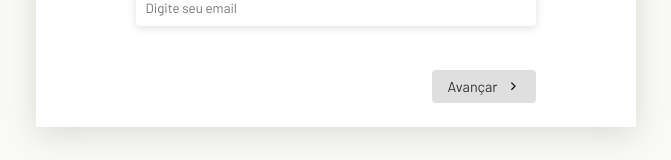
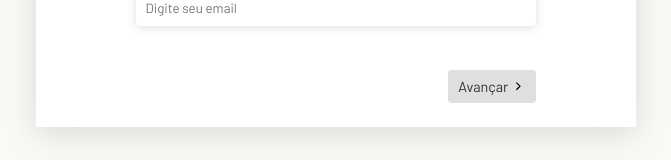
Before and after one commit to EmanuelQuintino/React-Projects, a React (Vite) app in the folder form-multistep/: page / in a window 1280 px wide. Shown: the part 294-454 px from the top of the page, without its empty margins (304-975 px from the left). Built offline with nearby package versions, Linux system fonts and the light colour scheme.

Commit message:
fixed width button

```diff
--- a/form-multistep/src/App.css
+++ b/form-multistep/src/App.css
@@ -62,11 +62,12 @@ textarea {
 
 .actions button {
   font-size: .9rem;
-  padding: .5rem 1rem;
+  padding: .5rem;
 
   display: flex;
   align-items: center;
-  gap: .5rem;
+  justify-content: center;
+  gap: .2rem;
 
   border: none;
   border-radius: 4px;
@@ -74,6 +75,8 @@ textarea {
 
   cursor: pointer;
   transition: 200ms;
+
+  width: 5.5rem;
 }
 
 .actions button:hover {
```
